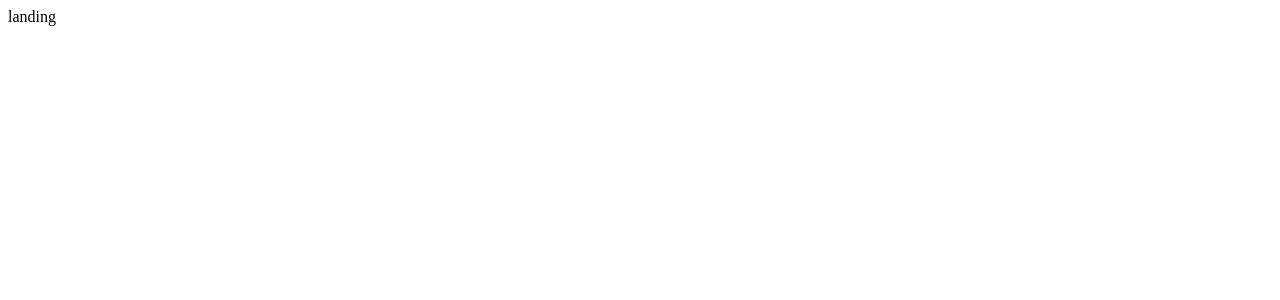
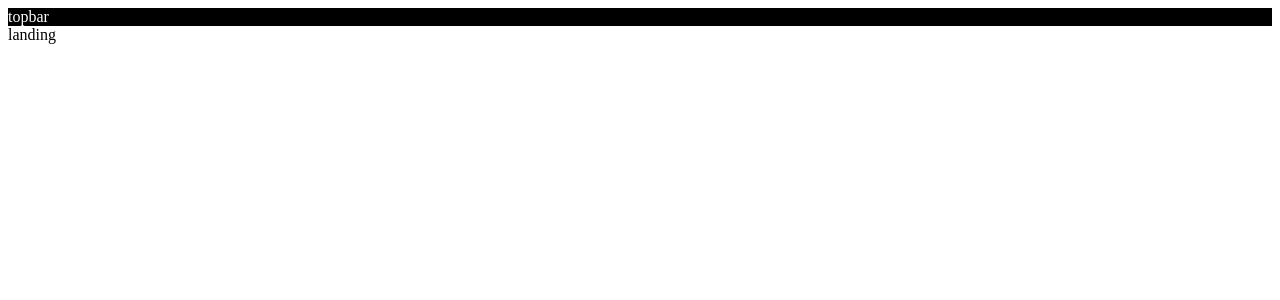
Before and after one commit to KiranPolaki/100xDevs, a React (Vite) app in the folder week7/01-routing/: page / in a window 1280 px wide. Shown: the top 300 px of the page. Built offline with nearby package versions, Linux system fonts and the light colour scheme.

Commit message:
implementing conatst navs

```diff
--- a/week7/01-routing/src/App.jsx
+++ b/week7/01-routing/src/App.jsx
@@ -8,6 +8,7 @@ import { Dashboard } from "./pages/Dashboard";
 function App() {
   return (
     <>
+      <div style={{ backgroundColor: "black", color: "white" }}>topbar</div>
       <BrowserRouter>
         <Routes>
           <Route path="/dashboard" element={<Dashboard />} />
```
